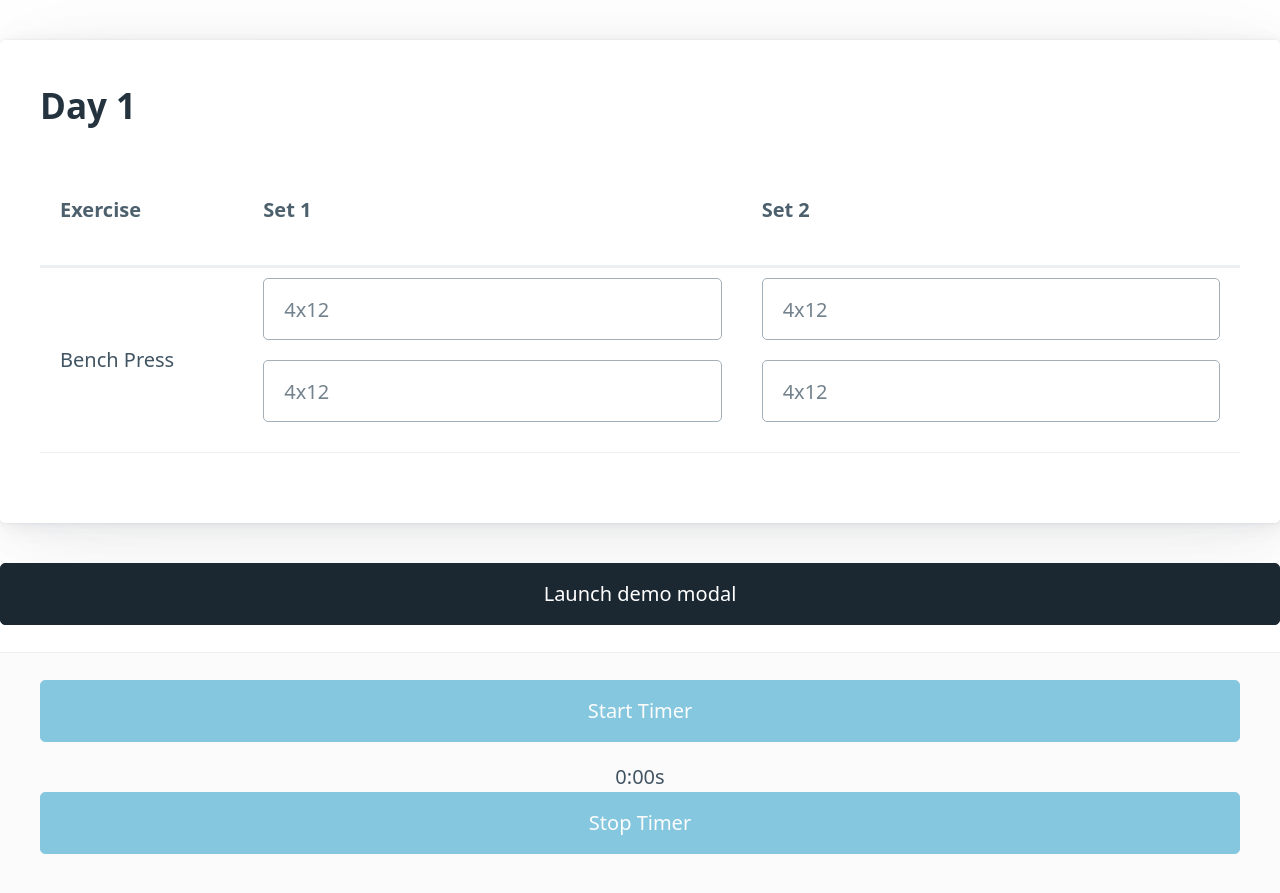
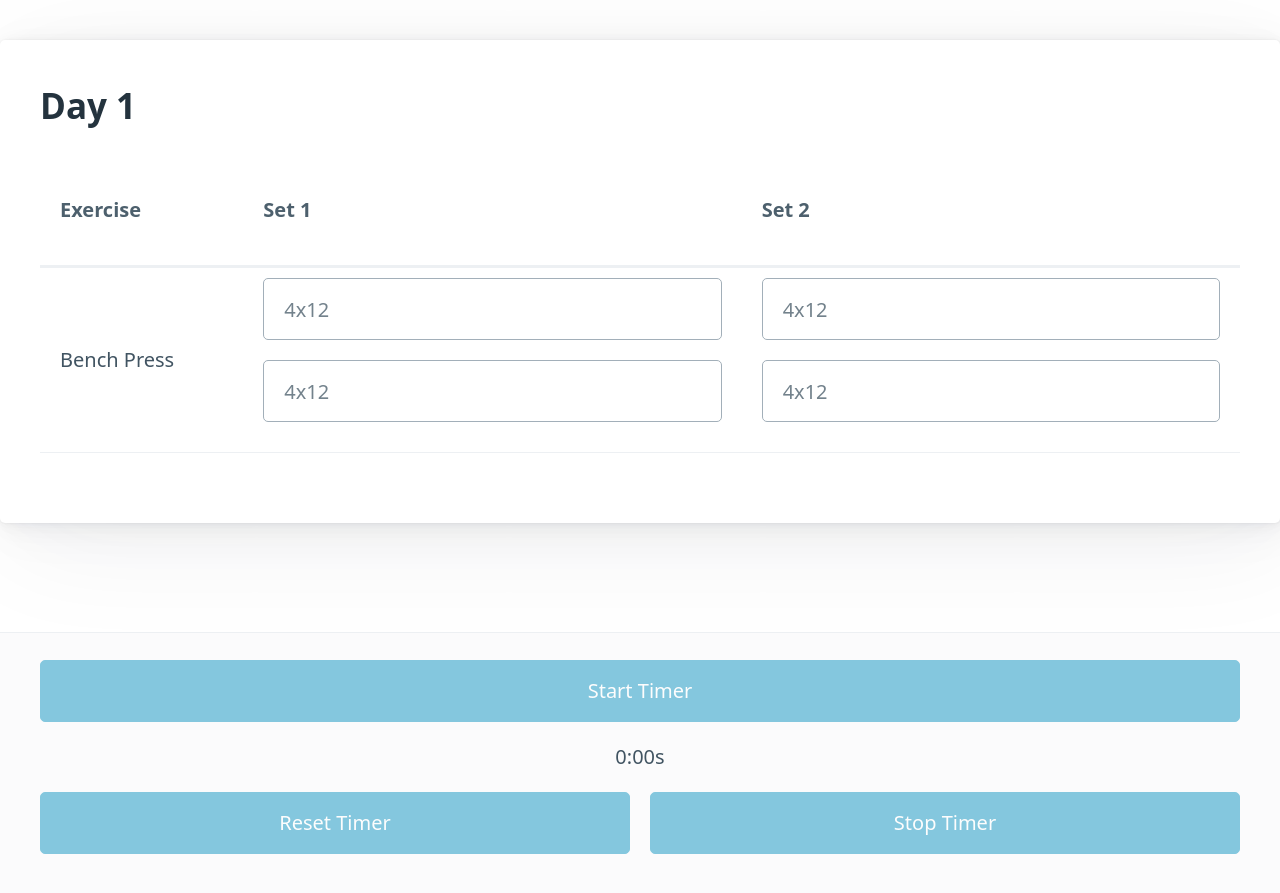
Before and after one commit to kwojcicki/kwojcicki.github.io, a Jekyll site: the page workout/workout.html, which Jekyll copies as it is, in a window 1280 px wide. Shown: the top 893 px of the page. Built offline with Jekyll 4.4.1, drawn with Linux system fonts in a browser that asks for light colours; part of the change alters nothing that is shown.

Commit message:
Workout app progress

```diff
--- a/workout/workout.html
+++ b/workout/workout.html
@@ -54,12 +54,13 @@
 
         <footer class="footer">
             <button id="start" onclick="startTimer()" disabled>Start Timer</button>
-            <div id="timer">0:00s</div>
-            <button id="stop" onclick="endTimer(event)" disabled>Stop Timer</button>
+            <div id="timer" style="margin-bottom:20px;">0:00s</div>
+            <div class="grid">
+                <button id="reset" onclick="resetTimer()" disabled>Reset Timer</button>
+                <button id="stop" onclick="endTimer(event)" disabled>Stop Timer</button>
+            </div>
         </footer>
     </article>
-
-
 
     <script>
         // Copyright (c) 2013 Pieroxy <pieroxy@pieroxy.net>
@@ -570,14 +571,6 @@
         }
     </script>
     <script>
-        console.log("hello'");
-        var string = "This is my compression test.";
-        console.log("Size of sample is: " + string.length);
-        var compressed = LZString.compress(string);
-        console.log("Size of compressed sample is: " + compressed.length);
-        string = LZString.decompress(compressed);
-        console.log("Sample is: " + string);
-
         var data = {
             day1: [
                 "bench press:80,12,80,10,80,8,80,8",
@@ -607,19 +600,10 @@
             ]
         };
 
-        console.log(JSON.stringify(data));
-        console.log("raw data length: " + JSON.stringify(data).length);
-        console.log("compressed data length: " + LZString.compressToEncodedURIComponent(JSON.stringify(data)).length);
-        console.log(LZString.compressToEncodedURIComponent(JSON.stringify(data)));
-        console.log(JSON.stringify(LZString.compressToEncodedURIComponent(JSON.stringify(data))));
-
         var urlData = new URLSearchParams(window.location.search).get("data");
         if (urlData) {
-            console.log(urlData)
-            console.log(JSON.stringify(urlData));
-            console.log(LZString.compressToEncodedURIComponent(JSON.stringify(data)).length + " " + urlData.length)
-            console.log(LZString.compressToEncodedURIComponent(JSON.stringify(data)) === urlData)
             var workouts = JSON.parse(LZString.decompressFromEncodedURIComponent(urlData));
+            var parsedWorkouts = {};
             console.log(workouts);
 
             const container = document.getElementById("container");
@@ -627,9 +611,10 @@
             for (let day in workouts) {
                 console.log(day);
                 console.log(workouts[day])
+                parsedWorkouts[day] = [];
                 let tableHTML = `<details>
   <summary><h2>${day}</h2></summary>
-  <button onclick="startWorkout('${day}')">Start Workout</button>
+  <button id="start${day}" onclick="startWorkout('${day}')">Start Workout</button>
             <table>
                 <thead>
                     <tr>
@@ -646,14 +631,15 @@
                     const e = workouts[day][ex].split(":");
                     const name = e[0];
                     const sets = e[1].split(",");
+                    parsedWorkouts[day].push(sets.length / 2);
                     console.log(name + " " + sets);
-                    tableHTML += `<tr><th scope="row">${name}</th>`;
+                    tableHTML += `<tr><th scope="row"><input type="text" id="${name}" value="${name}"></th>`;
                     for (let i = 0; i < sets.length; i += 2) {
                         tableHTML += `
                         <td>
-                        <input type="text" id="firstname" name="firstname" placeholder="${sets[i]}">
+                        <input type="number" id="${day}${ex}${i / 2}weight" placeholder="${sets[i]}">
                         <br />
-                        <input type="text" id="firstname" name="firstname" placeholder="${sets[i + 1]}">
+                        <input type="number" id="${day}${ex}${i / 2}reps" placeholder="${sets[i + 1]}">
                         </td >
                             `
                     }
@@ -666,12 +652,15 @@
         let timer = null;
         let val = 0;
         let currentDay = null;
-        let currentWorkout = null;
+        let currentExercise = 0;
+        let currentSet = 0;
         const startTimer = () => {
             console.log("starting timer");
             document.getElementById("start").disabled = true;
             document.getElementById("stop").disabled = false;
+            document.getElementById("reset").disabled = false;
             if (timer !== null) return;
+            val = 0;
             timer = setInterval(function () {
                 val += 1;
                 document.getElementById("timer").innerHTML = `${Math.floor(val / 60)}:${(val % 60).toLocaleString('en-US', {
@@ -679,52 +668,63 @@
                     useGrouping: false
                 })}s`;
             }, 1000);
+            document.getElementById("reps").value = document.getElementById(`${currentDay}${currentExercise}${currentSet}reps`).placeholder;
+            document.getElementById("weight").value = document.getElementById(`${currentDay}${currentExercise}${currentSet}weight`).placeholder;
+            toggleModal("set-modal");
+        }
+
+        const resetTimer = () => {
+            val = 0;
+        }
+
+        const logSet = () => {
+            toggleModal("set-modal");
+            document.getElementById(`${currentDay}${currentExercise}${currentSet}reps`).value = document.getElementById("reps").value;
+            document.getElementById(`${currentDay}${currentExercise}${currentSet}weight`).value = document.getElementById("weight").value;
+            document.getElementById(`${currentDay}${currentExercise}${currentSet}reps`).setAttribute('aria-invalid', "false");
+            document.getElementById(`${currentDay}${currentExercise}${currentSet}weight`).setAttribute('aria-invalid', "false");
+            currentSet++;
+            if (currentSet > parsedWorkouts[currentDay][currentExercise]) {
+                currentExercise++;
+                currentSet = 0;
+            }
         }
 
         const endTimer = (event) => {
             document.getElementById("start").disabled = false;
             document.getElementById("stop").disabled = true;
+            document.getElementById("reset").disabled = true;
             clearInterval(timer);
             timer = null;
             console.log("ending timer");
-            toggleModal("modal-example");
         }
 
         const startWorkout = (day) => {
             console.log(`starting: ${day}`);
+            document.getElementById(`start${day}`).disabled = true;
             document.getElementById("start").disabled = false;
             currentDay = day;
-            currentWorkout = workouts[currentDay];
-            console.log(currentWorkout);
+            currentExercise = 0;
+            currentSet = 0;
+            console.log(parsedWorkouts[currentDay][currentExercise]);
         }
     </script>
 
-    <!-- Button to trigger the modal -->
-    <button class="contrast" data-target="modal-example" onClick="toggleModal(event)">
-        Launch demo modal
-    </button>
-
     <!-- Modal -->
-    <dialog id="modal-example">
+    <dialog id="set-modal">
         <article>
-            <a href="#close" aria-label="Close" class="close" data-target="modal-example" onClick="toggleModal(event)">
-            </a>
             <h3>Set Finished!</h3>
-            <label for="firstname">
-                First name
-                <input type="text" id="firstname" name="firstname" placeholder="First name" required>
+            <label for="weight">
+                Weight
+                <input type="number" id="weight" name="weight" value="First name" required>
             </label>
-            <label for="firstname">
-                First name
-                <input type="text" id="firstname" name="firstname" placeholder="First name" required>
+            <label for="reps">
+                Rep Count
+                <input type="number" id="reps" name="reps" value="First name" required>
             </label>
             <footer>
-                <a href="#cancel" role="button" class="secondary" data-target="modal-example"
-                    onClick="toggleModal(event)">
-                    Cancel
-                </a>
-                <a href="#confirm" role="button" data-target="modal-example" onClick="toggleModal(event)">
-                    Confirm
+                <a href="#confirm" role="button" data-target="modal-example" onClick="logSet()">
+                    Done
                 </a>
             </footer>
         </article>
```
